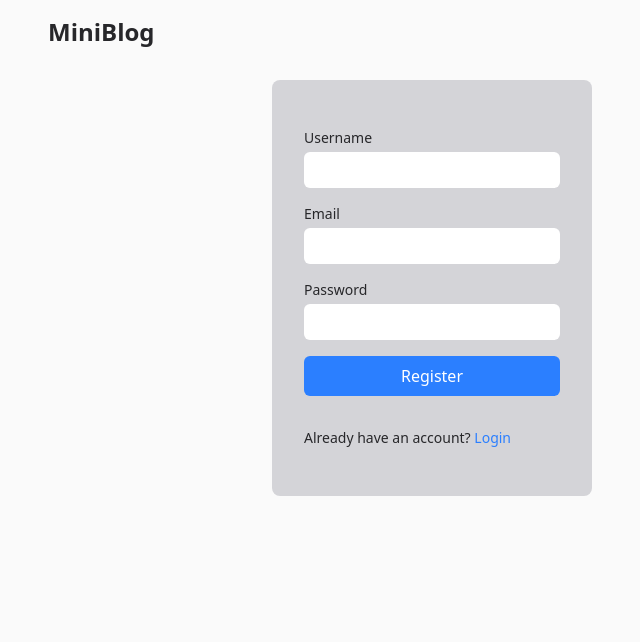
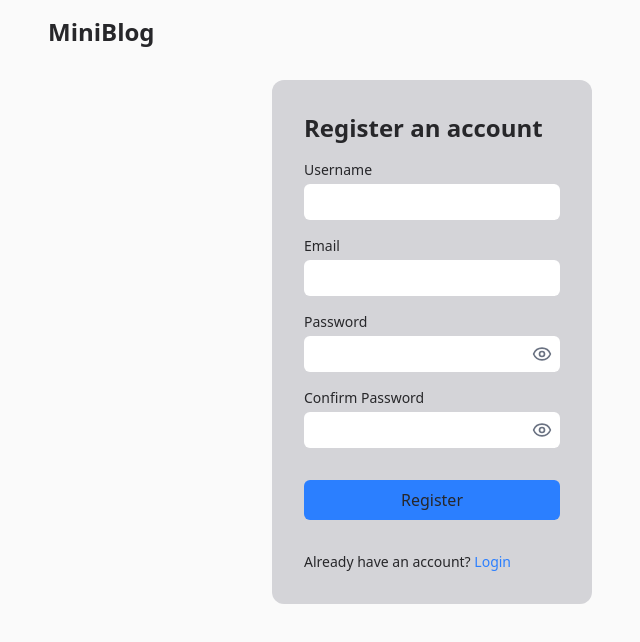
Before and after one commit to rhenzala/blog-users, a React (Vite) app: page /register in a window 1280 px wide. Shown: the top 642 px of the page, without its empty margins (208-848 px from the left). Built offline with nearby package versions, Linux system fonts and the light colour scheme.

Commit message:
Fix error message in register, update styling
- The register form will now display the error message sent by backend.
- Update the outline focus styles for form inputs and buttons.

```diff
--- a/src/components/Login.jsx
+++ b/src/components/Login.jsx
@@ -1,12 +1,14 @@
 import { useState } from "react";
 import { login } from "../utils/api";
 import { Link, useNavigate } from "react-router-dom";
+import { Eye, EyeOff } from "lucide-react";
 
-const Login = ({setUser}) => {
+const Login = ({ setUser }) => {
     const [username, setUsername] = useState("");
     const [password, setPassword] = useState("");
+    const [showPassword, setShowPassword] = useState(false);
+    const [error, setError] = useState(null);
     const navigate = useNavigate();
-    const [error, setError] = useState(null);
 
     const handleLogin = async (e) => {
         e.preventDefault();
@@ -14,8 +16,8 @@ const Login = ({setUser}) => {
         try {
             const data = await login(username, password);
             localStorage.setItem("token", data.token);
-            localStorage.setItem("user", JSON.stringify({ username }));
-            setUser({ username });
+            localStorage.setItem("user", JSON.stringify(data.user));
+            setUser(data.user);
             navigate("/");
         } catch (err) {
             setError(err.message);
@@ -24,8 +26,11 @@ const Login = ({setUser}) => {
 
     return (
         <div className="flex justify-center">
-            <form onSubmit={handleLogin} className="bg-zinc-300 dark:bg-zinc-700 py-12 px-8 rounded-lg flex flex-col gap-4 w-fit">
-            {error && <p className="text-red-500">{error}</p>}
+            <form onSubmit={handleLogin} className="bg-zinc-300 dark:bg-zinc-700 p-8 rounded-xl flex flex-col gap-4 w-fit">
+                <h2 className="text-2xl font-semibold">Login</h2>
+
+                {error && <p className="text-rose-500 text-xs text-pretty">{error}</p>}
+
                 <label htmlFor="username" className="flex flex-col gap-1">
                     <span className="text-sm">Username</span>
                     <input
@@ -34,27 +39,44 @@ const Login = ({setUser}) => {
                         id="username"
                         value={username}
                         onChange={(e) => setUsername(e.target.value)}
-                        className="w-48 lg:w-64 outline-none  focus:outline-2 focus:outline-blue-500 p-2 rounded-md bg-white dark:bg-zinc-800 text-zinc-900 dark:text-zinc-100 text-sm"
+                        className="w-48 lg:w-64 focus:outline-1 focus:outline-blue-500 p-2 rounded-md bg-white dark:bg-zinc-800 text-zinc-900 dark:text-zinc-100 text-sm"
                         required
                     />
                 </label>
-                <label htmlFor="password" className="flex flex-col gap-1">
+
+                <label htmlFor="password" className="flex flex-col gap-1 relative">
                     <span className="text-sm">Password</span>
+                    <div className="relative">
                         <input
-                        type="password"
+                            type={showPassword ? "text" : "password"}
                             name="password"
                             id="password"
                             value={password}
                             onChange={(e) => setPassword(e.target.value)}
-                        className="w-48 lg:w-64 outline-none  focus:outline-2 focus:outline-blue-500 p-2 rounded-md bg-white dark:bg-zinc-800 text-zinc-900 dark:text-zinc-100 text-sm"
+                            className="w-48 lg:w-64 focus:outline-1 focus:outline-blue-500 p-2 rounded-md bg-white dark:bg-zinc-800 text-zinc-900 dark:text-zinc-100 text-sm pr-10"
                             required
                         />
+
+                        <button
+                            type="button"
+                            onClick={() => setShowPassword(!showPassword)}
+                            className="absolute right-2 top-1/2 transform -translate-y-1/2 text-gray-500 dark:text-gray-300 outline-none hover:text-blue-500 focus:text-blue-500 rounded-sm"
+                        >
+                            {showPassword ? <EyeOff size={20} /> : <Eye size={20} />}
+                        </button>
+                    </div>
                 </label>
-                <button type="submit" className="bg-blue-500 text-white px-4 py-2 rounded-md hover:bg-blue-600 hover:cursor-pointer transition delay-200 ease-in">Login</button>
-                <p className="mt-4 text-sm">Don't have an account? <Link to="/register" className="text-blue-500 hover:text-rose-500">Register</Link></p>
+
+                <button type="submit" className="bg-blue-500 px-4 py-2 rounded-md hover:bg-blue-600 focus:outline-1 dark:focus:outline-zinc-100 focus:outline-zinc-700 hover:cursor-pointer transition delay-200 ease-in mt-4">
+                    Login
+                </button>
+
+                <p className="mt-4 text-sm">
+                    Don't have an account? <Link to="/register" className="text-blue-500 hover:text-rose-500 outline-none focus:text-rose-500">Register</Link>
+                </p>
             </form>
         </div>
-    )
-}
+    );
+};
 
 export default Login;
--- a/src/components/Register.jsx
+++ b/src/components/Register.jsx
@@ -1,6 +1,8 @@
 import { useState } from "react";
 import { register } from "../utils/api";
 import { Link } from "react-router-dom";
+import { Eye, EyeOff } from "lucide-react";
+
 
 const Register = () => {
     const [username, setUsername] = useState("");
@@ -8,24 +10,42 @@ const Register = () => {
     const [password, setPassword] = useState("");
     const [error, setError] = useState(null);
     const [success, setSuccess] = useState(null);
+    const [showPassword, setShowPassword] = useState(false);
+    const [confirmPassword, setConfirmPassword] = useState("");
+    const [showConfirmPassword, setShowConfirmPassword] = useState(false);
 
     const handleRegister = async (e) => {
         e.preventDefault();
         setError(null);
         setSuccess(null);
         try {
-            await register(username, email, password);
+            await register(username, email, password, confirmPassword);
             setSuccess("Registration successful! You can now login.");
         } catch (err) {
+            if (err.response && err.response.data.errors) {
+                setError(err.response.data.errors.map((error) => error.msg).join(", "));
+            } else if (err.response && err.response.data.error) {
+                setError(err.response.data.error);
+            } else {
                 setError(err.message);
+            }
         }
     };
 
     return (
         <div className="flex justify-center">
-            <form onSubmit={handleRegister} className="bg-zinc-300 dark:bg-zinc-700 py-12 px-8 rounded-lg flex flex-col gap-4 w-fit">
-            {error && <p className="text-red-500">{error}</p>}
+            <form onSubmit={handleRegister} className="bg-zinc-300 dark:bg-zinc-700  p-8 rounded-xl flex flex-col gap-4 max-w-xs">
+                <h2 className="text-2xl font-semibold">Register an account</h2>
+
+                {error && (
+                    <ul className="text-rose-500 text-xs text-pretty">
+                        {error.split(",").map((msg, index) => (
+                            <li key={index}>{msg}</li>
+                        ))}
+                    </ul>
+                )}
                 {success && <p className="text-green-500">{success}</p>}
+
                 <label htmlFor="username" className="flex flex-col gap-1">
                     <span className="text-sm">Username</span>
                     <input
@@ -34,7 +54,7 @@ const Register = () => {
                         id="username"
                         value={username}
                         onChange={(e) => setUsername(e.target.value)}
-                        className="w-48 lg:w-64 outline-none  focus:outline-2 focus:outline-blue-500 p-2 rounded-md bg-white dark:bg-zinc-800 text-zinc-900 dark:text-zinc-100 text-sm"
+                        className="w-48 lg:w-64 focus:outline-1 focus:outline-blue-500 p-2 rounded-md bg-white dark:bg-zinc-800 text-zinc-900 dark:text-zinc-100 text-sm"
                         required
                     />
                 </label>
@@ -46,24 +66,58 @@ const Register = () => {
                         id="email"
                         value={email}
                         onChange={(e) => setEmail(e.target.value)}
-                        className="w-48 lg:w-64 outline-none  focus:outline-2 focus:outline-blue-500 p-2 rounded-md bg-white dark:bg-zinc-800 text-zinc-900 dark:text-zinc-100 text-sm"
+                        className="w-48 lg:w-64  focus:outline-1 focus:outline-blue-500 p-2 rounded-md bg-white dark:bg-zinc-800 text-zinc-900 dark:text-zinc-100 text-sm"
                         required
                     />
                 </label>
                 <label htmlFor="password" className="flex flex-col gap-1">
                     <span className="text-sm">Password</span>
+                    <div className="relative">
                         <input
-                        type="password"
+                            type={showPassword ? "text" : "password"}
                             name="password"
                             id="password"
                             value={password}
                             onChange={(e) => setPassword(e.target.value)}
-                        className="w-48 lg:w-64 outline-none  focus:outline-2 focus:outline-blue-500 p-2 rounded-md bg-white dark:bg-zinc-800 text-zinc-900 dark:text-zinc-100 text-sm"
+                            className="w-48 lg:w-64 focus:outline-1 focus:outline-blue-500 p-2 rounded-md bg-white dark:bg-zinc-800 text-zinc-900 dark:text-zinc-100 text-sm pr-10"
                             required
                         />
+
+                        <button
+                            type="button"
+                            onClick={() => setShowPassword(!showPassword)}
+                            className="absolute right-2 top-1/2 transform -translate-y-1/2 text-gray-500 dark:text-gray-300 outline-none hover:text-blue-500 focus:text-blue-500 rounded-sm"
+                        >
+                            {showPassword ? <EyeOff size={20} /> : <Eye size={20} />}
+                        </button>
+                    </div>
                 </label>
-                <button type="submit" className="bg-blue-500 text-white px-4 py-2 rounded-md hover:bg-blue-600 hover:cursor-pointer transition delay-200 ease-in">Register</button>
-                <p className="mt-4 text-sm">Already have an account? <Link to="/login" className="text-blue-500 hover:text-rose-500">Login</Link></p>
+                <label htmlFor="confirmPassword" className="flex flex-col gap-1">
+                    <span className="text-sm">Confirm Password</span>
+                    <div className="relative">
+                        <input
+                            type={showConfirmPassword ? "text" : "password"}
+                            name="confirmPassword"
+                            id="confirmPassword"
+                            value={confirmPassword}
+                            onChange={(e) => setConfirmPassword(e.target.value)}
+                            className="w-48 lg:w-64 focus:outline-1 focus:outline-blue-500 p-2 rounded-md bg-white dark:bg-zinc-800 text-zinc-900 dark:text-zinc-100 text-sm pr-10"
+                            required
+                        />
+
+                        <button
+                            type="button"
+                            onClick={() => setShowConfirmPassword(!showConfirmPassword)}
+                            className="absolute right-2 top-1/2 transform -translate-y-1/2 text-gray-500 dark:text-gray-300 outline-none hover:text-blue-500 focus:text-blue-500 rounded-sm"
+                        >
+                            {showConfirmPassword ? <EyeOff size={20} /> : <Eye size={20} />}
+                        </button>
+                    </div>
+                </label>
+
+                <button type="submit" className="bg-blue-500 px-4 py-2 rounded-md hover:bg-blue-600 focus:outline-1 dark:focus:outline-zinc-100 focus:outline-zinc-700 hover:cursor-pointer transition delay-200 ease-in mt-4">Register</button>
+
+                <p className="mt-4 text-sm">Already have an account? <Link to="/login" className="text-blue-500 hover:text-rose-500 outline-none focus:text-rose-500">Login</Link></p>
             </form>
         </div>
     )
```
Also changed, not shown: src/utils/api.js (+23 -10 lines). Lines whose indentation alone changed are shown as unchanged.
